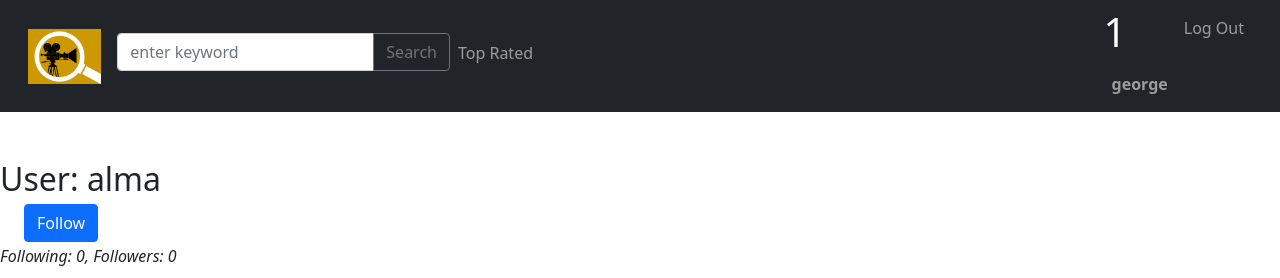
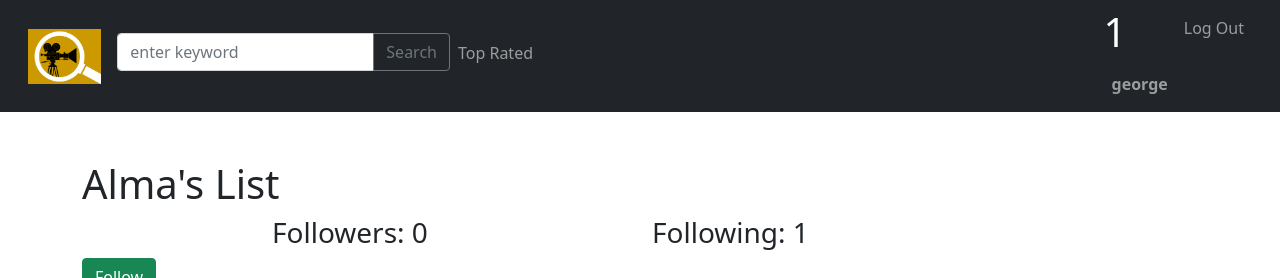
Before and after one commit to gtrapp/filmhub, a Django app: page /profile/2 in a window 1280 px wide. Shown: the top 278 px of the page. Run offline with Django 4.2, Linux system fonts and the light colour scheme; a user stored in the database is signed in; data comes from the database, SQL or seed files in the repository; data that the repository does not hold is empty; some libraries are stand-ins or nearby versions.

Commit message:
profile.html page working now

```diff
--- a/movies/models.py
+++ b/movies/models.py
@@ -31,7 +31,7 @@ class Movie(models.Model):
 
 class Follow(models.Model):
     user = models.ForeignKey(User, on_delete=models.CASCADE, related_name="_user")
-    followed_by = models.ManyToManyField(User, blank=True, related_name="_following")
+    followed_by = models.ForeignKey(User, on_delete=models.CASCADE, related_name="_following")
 
     def __str__(self):
         return f"{self.user} is followed by: {self.followed_by}"
--- a/movies/templates/movies/details.html
+++ b/movies/templates/movies/details.html
@@ -24,6 +24,7 @@
             class="card-subtitle mb-2 text-muted">IMDB: {{movie.imdb_id}}</a>
       </div>
    </div>
+
    {% if in_watchlist %}
    <form action="{% url '_remove_mylist' %}" method="POST">
       <button type="submit" class="btn btn-danger">Remove From My List</button>
@@ -31,7 +32,6 @@
    {% else %}
    <form action="{% url '_add_mylist' %}" method="POST">
       {% csrf_token %}
-
       <input type="hidden" name="imdb_id" class="form-control" id="imdb_id" value="{{movie.imdb_id}}">
       <input type="hidden" name="title" class="form-control" id="title" value="{{movie.title}}">
       <input type="hidden" name="year" class="form-control" id="year" value="{{movie.year}}">
--- a/movies/templates/movies/profile.html
+++ b/movies/templates/movies/profile.html
@@ -1,36 +1,41 @@
 {% extends "movies/layout.html" %}
 {% block body %}
 
-
 <br>
-<div class="inline">
-
-   <h2 data-id="{{viewed_profile_id}}">User: {{viewed_profile}}</h2>
-
-   {% if user.username == viewed_profile %}
-   <button type="button" style="position:relative; bottom:2px;" class="follow btn btn-primary ms-4" disabled>Follow</button>
-   {% else %}
-   {% if following_status == True %}
-   <button type="button" style="position:relative; bottom:2px;" class="follow btn btn-danger ms-4">Unfollow</button>
-   {% elif following_status == False %}
-   <button type="button" style="position:relative; bottom:2px;" class="follow btn btn-primary ms-4">Follow</button>
-   {% endif %}
-   {% endif %}
-
+<div class="container">
+   <h1 style="text-transform: capitalize;">{{ user_profile }}'s List</h1>
+   <div class="row d-flex justify-content-center">
+       <h3 class="col-4">Followers: {{ followers.count }}</h3>
+       <h3 class="col-4">Following: {{ following.count }}</h3>
+       {% if user.is_authenticated %}
+           {% if user != user_profile %}
+               {% if is_following %}
+                   <form action="{% url 'unfollow' %}" method="post">
+                       {% csrf_token %}
+                       <input type="hidden" name="user_follow" value="{{ user_profile }}" />
+                       <input type="submit" value="Unfollow" class="btn btn-danger" />
+                   </form>
+               {% else %}
+                   <form action="{% url 'follow' %}" method="post">
+                       {% csrf_token %}
+                       <input type="hidden" name="user_follow" value="{{ user_profile }}" />
+                       <input type="submit" value="Follow" class="btn btn-success" />
+                   </form>
+               {% endif %}
+           {% endif %}
+       {% endif %}
+   </div>
 </div>
-<!-- Display number of users following and followed by -->
-<i>
-   <p class="content-muted">Following: {{following}}, Followers: {{followed_by}}</p>
-</i>
 <hr>
 <br>
 
    <!-- Show paginated movies -->
    <div class="profile row row-cols-1 row-cols-md-3 g-4 justify-content-center">
+      <!-- TODO: Get a title that is already in George's list also showing in Alma's list -->
       {% for movie in page_obj %}
       <div class="card ms-3" style="width: 14rem" data-id="{{movie.id}}" ;>
          <!-- <div class="card-body rounded"> -->
-         <h4 class="card-title"><a href="{% url '_profile' user_id=user.id%}"><b>@{{ movie.user}}</b></h4></a>
+         <h4 class="card-title"><a href="{% url '_profile' user_id=movie.user.id%}"><b>@{{ movie.user}}</b></h4></a>
 
             <img class="card-img-top" src="{{movie.poster}}" alt="{{movie.title}}" />
             <div class="card-body">
@@ -87,95 +92,95 @@
 
    <script>
 
-      document.addEventListener('DOMContentLoaded', function () {
-         document.querySelectorAll('.follow').forEach(button => {
-            button.onclick = function () {
-               console.log("Hello World");
-               // Detects if EDIT button clicked
+      // document.addEventListener('DOMContentLoaded', function () {
+      //    document.querySelectorAll('.follow').forEach(button => {
+      //       button.onclick = function () {
+      //          console.log("Hello World");
+      //          // Detects if EDIT button clicked
 
-               if (event.target.classList.contains("follow")) {
-                  const button = document.querySelector('.follow')
-                  let movie = document.querySelector('h2').dataset.id
-                  console.log(`User number ${movie}`)
-                  console.log(button);
-                  if (button.innerHTML == "Follow") {
-                     console.log("Follow button");
+      //          if (event.target.classList.contains("follow")) {
+      //             const button = document.querySelector('.follow')
+      //             let movie = document.querySelector('h2').dataset.id
+      //             console.log(`User number ${movie}`)
+      //             console.log(button);
+      //             if (button.innerHTML == "Follow") {
+      //                console.log("Follow button");
 
-                     fetch(`/follow/${movie}`)
-                        .then(response => response.json())
-                        .then(data => {
-                           console.log(data);
-                           button.innerHTML = "Unfollow"
-                           button.className = "follow btn btn-danger ms-4"
-                        })
+      //                fetch(`/follow/${movie}`)
+      //                   .then(response => response.json())
+      //                   .then(data => {
+      //                      console.log(data);
+      //                      button.innerHTML = "Unfollow"
+      //                      button.className = "follow btn btn-danger ms-4"
+      //                   })
 
-                  }
-                  else if (button.innerHTML == "Unfollow") {
-                     console.log("Unfollow button clicked")
+      //             }
+      //             else if (button.innerHTML == "Unfollow") {
+      //                console.log("Unfollow button clicked")
 
-                     fetch(`/follow/${movie}`)
-                        .then(response => response.json())
-                        .then(data => {
-                           console.log(data);
+      //                fetch(`/follow/${movie}`)
+      //                   .then(response => response.json())
+      //                   .then(data => {
+      //                      console.log(data);
 
-                           button.innerHTML = "Follow"
-                           button.className = "follow btn btn-primary ms-4"
+      //                      button.innerHTML = "Follow"
+      //                      button.className = "follow btn btn-primary ms-4"
 
-                        })
-                  }
-               }
+      //                   })
+      //             }
+      //          }
 
-               // Detects if LIKE button clicked
-                  else if (this.className === "btn btn-secondary float-left" || this.className === "btn btn-danger float-left") {
-                     console.log(`Like button clicked. movie number: ${this.parentElement.parentElement.dataset.id}`)
+      //          // Detects if LIKE button clicked
+      //             else if (this.className === "btn btn-secondary float-left" || this.className === "btn btn-danger float-left") {
+      //                console.log(`Like button clicked. movie number: ${this.parentElement.parentElement.dataset.id}`)
 
-                     const element = event.target
-                     const id = element.parentElement.parentElement.dataset.id
+      //                const element = event.target
+      //                const id = element.parentElement.parentElement.dataset.id
 
-                     // Update database then HTML
-                     fetch(`/like/${id}`), {
-                        method: 'POST'}
-                        like(element);
-                     }
+      //                // Update database then HTML
+      //                fetch(`/like/${id}`), {
+      //                   method: 'POST'}
+      //                   like(element);
+      //                }
 
-               // Detects if FOLLOW button clicked
-               else if (event.target.className === "btn btn-primary float-end edit") {
-                  console.log(`Edit button clicked. movie number: ${this.parentElement.parentElement.dataset.id}`)
+      //          // Detects if FOLLOW button clicked
+      //          else if (event.target.className === "btn btn-primary float-end edit") {
+      //             console.log(`Edit button clicked. movie number: ${this.parentElement.parentElement.dataset.id}`)
 
-                  const element = event.target
-                  const id = element.parentElement.parentElement.dataset.id
-                  const originalText = element.parentElement.querySelector("#content").innerText
+      //             const element = event.target
+      //             const id = element.parentElement.parentElement.dataset.id
+      //             const originalText = element.parentElement.querySelector("#content").innerText
 
-                  // If edit button reads 'edit', create content area and change button text to 'save'
-                  if (element.parentElement.querySelector("#edit").innerText === "Edit") {
-                     element.parentElement.querySelector("#content").innerHTML = '<textarea style="width: 32rem" id="edit_text"></textarea>'
-                     element.parentElement.querySelector("#edit_text").placeholder = originalText
+      //             // If edit button reads 'edit', create content area and change button text to 'save'
+      //             if (element.parentElement.querySelector("#edit").innerText === "Edit") {
+      //                element.parentElement.querySelector("#content").innerHTML = '<textarea style="width: 32rem" id="edit_text"></textarea>'
+      //                element.parentElement.querySelector("#edit_text").placeholder = originalText
 
-                     element.parentElement.querySelector("#edit").innerHTML = "Save"
+      //                element.parentElement.querySelector("#edit").innerHTML = "Save"
 
-                     // If edit button reads 'save', update movie
-                  } else if (element.parentElement.querySelector("#edit").innerText === "Save") {
+      //                // If edit button reads 'save', update movie
+      //             } else if (element.parentElement.querySelector("#edit").innerText === "Save") {
 
-                     fetch(`/edit/${id}`, {
-                        method: 'POST',
-                        body: JSON.stringify({
-                           post: element.parentElement.querySelector("#edit_text").value
-                        })
-                     })
+      //                fetch(`/edit/${id}`, {
+      //                   method: 'POST',
+      //                   body: JSON.stringify({
+      //                      post: element.parentElement.querySelector("#edit_text").value
+      //                   })
+      //                })
 
-                        .then(response => response.json())
-                        .then(result => {
-                           console.log(`Edited content: ${result.new_content}`)
+      //                   .then(response => response.json())
+      //                   .then(result => {
+      //                      console.log(`Edited content: ${result.new_content}`)
 
-                           // Update displayed text and revert edit button text to 'edit'
-                           element.parentElement.querySelector("#content").innerHTML = result.new_content
-                           element.parentElement.querySelector("#edit").innerHTML = "Edit"
-                        });
-                  }
-               }
-            }
-         })
-      })
+      //                      // Update displayed text and revert edit button text to 'edit'
+      //                      element.parentElement.querySelector("#content").innerHTML = result.new_content
+      //                      element.parentElement.querySelector("#edit").innerHTML = "Edit"
+      //                   });
+      //             }
+      //          }
+      //       }
+      //    })
+      // })
 
       function like(movie) {
 
--- a/movies/urls.py
+++ b/movies/urls.py
@@ -15,7 +15,10 @@ urlpatterns = [
     path("top_rated", views.top_rated, name="_top_rated"),
 
     # API routes
-    path("follow/<int:user_id>", views.follow, name="follow"),
+    path("unfollow", views.unfollow, name="unfollow"),
+    path("follow", views.follow, name="follow"),
+    path("following", views.following, name="following"),
+
     path("like/<str:movie_id>", views.like, name="_like"),
     path("add_mylist", views.add_mylist, name="_add_mylist"),
     path("remove_mylist/<str:id>", views.remove_mylist, name="_remove_mylist"),
--- a/movies/views.py
+++ b/movies/views.py
@@ -90,7 +90,7 @@ def check_imdbid_and_user(user_id, imdb_id):
     except Movie.DoesNotExist:
         return False
 
-
+# TODO
 def details(request, imdb_id):
 
     # Get movie details
@@ -217,6 +217,7 @@ def my_list(request, id):
     return HttpResponseRedirect(reverse("_details", args=(movie_instance.id,)))
 
 
+# TODO
 def add_mylist(request):
 
     imdb_id = request.POST["imdb_id"]
@@ -300,111 +301,78 @@ def mylist(request, id):
 # TODO
 def profile(request, user_id):
     user = User.objects.get(pk=user_id)
-    # print("PROFILE user_id: ", user_id, user_name)
-    # Get profile
-    profile = User.objects.get(id=user_id)
+    print("Debug | user: ", user)
+    all_movies = Movie.objects.filter(user=user).order_by("id").reverse()
 
-    # Check if user follows profile
-    if Follow.objects.filter(user=user_id, followed_by=request.user).exists():
-        # print("Debug | user is following profile")
-        following_status = True
-    else:
-        # print("Debug | user is NOT following profile")
-        following_status = False
+    following = Follow.objects.filter(user=user)
+    followers = Follow.objects.filter(followed_by=user)
 
-    # Get list of IDs of people the logged in user follows (Follow objects)
-    follow_list = []
-    following = request.user._following.all()
-    for x in following:
-        follow_list.append(x.user.id)
+    try:
+        check_follow = followers.filter(user=User.objects.get(pk=request.user.id))
+        if len(check_follow) != 0:
+            is_following = True
+        else:
+            is_following = False
+    except:
+        is_following = False
 
-    # Gets movies from profile in reverse chronological order
-    # movies = Movie.objects.filter(user=user_id).order_by("id").reverse()
-
-    current_user = request.user
-    print("PROFILE current_user: ", current_user)
-    movies = current_user._movie_mylist.all()
-
-    print("PROFILE movies: <QuerySet")
-
-    paginator = Paginator(movies, 10)
+    paginator = Paginator(all_movies, 10)
     page_number = request.GET.get("page")
     page_obj = paginator.get_page(page_number)
 
-    return render(
-        request,
-        "movies/profile.html",
-        {
+    return render(request, "movies/profile.html", {
+            "all_movies": all_movies,
             "page_obj": page_obj,
-            "viewed_profile": profile.username,
-            "viewed_profile_id": user_id,
-            "movies": movies,
-            "following": profile._following.all().count(),
-            "followed_by": Follow.objects.filter(user=user_id).count(),
-            "following_status": following_status,
-        },
-    )
+            "username": user.username,
+            "following": following,
+            "followers": followers,
+            "is_following": is_following,
+            "user_profile": user
+        })
+
 
 
 def following(request):
+    current_user = User.objects.get(pk=request.user.id)
+    following_people = Follow.objects.filter(user=current_user)
+    all_movies = Movie.objects.all().order_by('id').reverse()
 
-    # Gets all profiles user follows
-    users_followed = request.user._following.all()
+    following_posts = []
 
-    # Make list of IDs
-    users_followed_ids = []
-    for x in users_followed:
-        users_followed_ids.append(x.user.id)  # add the user id of the user who clicked
+    for post in all_movies:
+        for person in following_people:
+            if person.followed_by == post.user:
+                following_posts.append(post)
 
-    # print("Debug | User follows: ", users_followed_ids)
+    # Pagination
+    paginator = Paginator(following_posts, 3 )
+    page_number = request.GET.get('page')
+    posts_of_the_page = paginator.get_page(page_number)
 
-    # Gets posts from profiles in reverse chronological order
-    posts = Movie.objects.filter(author__in=users_followed_ids).order_by("id").reverse()
-
-    paginator = Paginator(posts, 10)
-    page_number = request.GET.get("page")
-    page_obj = paginator.get_page(page_number)
-
-    return render(request, "movie/following.html", {"page_obj": page_obj})
+    return render(request, "movies/following.html", {
+        "posts_of_the_page": posts_of_the_page
+    })
 
 
-def follow(request, user_id):
-    # Get user
-    user = User.objects.get(pk=request.user.id)
-    print("Debug:", user, type(user), user._following.all())
 
-    # Get profile being viewed
-    profile = User.objects.get(pk=user_id)
-    # print("Debug:", profile, type(profile), profile.following.all())
+def follow(request):
+    user_follow = request.POST['user_follow']
+    current_user = User.objects.get(pk=request.user.id)
+    user_follow_data = User.objects.get(username=user_follow)
+    f = Follow(user=current_user, followed_by=user_follow_data)
+    f.save()
+    user_id = user_follow_data.id
+    return HttpResponseRedirect(reverse(profile, kwargs={'user_id': user_id}))
 
-    # Check if user already follows profile. If so, remove
-    if Follow.objects.filter(user=profile, followed_by=user).exists():
 
-        # print("Debug: user currently following profile")
-        instance = Follow.objects.filter(user=profile, followed_by=user).get()
-
-        user._following.remove(instance)
-
-        # If empty ManyToMany field, delete relationship
-        a = Follow.objects.filter(user=profile)
-        for x in a:
-            if not x.followed_by.exists():
-                x.delete()
-
-        # print("Debug: user no longer following profile")
-
-    else:
-
-        # print("Debug: user NOT currently following profile")
-        instance = Follow(user=profile)
-        instance.save()
-
-        instance.followed_by.add(user)
-        # print("Debug: user now following profile")
-
-    return JsonResponse(
-        {"message": "Profile successfully followed / unfollowed"}, status=201
-    )
+def unfollow(request):
+    user_follow = request.POST['user_follow']
+    current_user = User.objects.get(pk=request.user.id)
+    user_follow_data = User.objects.get(username=user_follow)
+    f = Follow.objects.get(user=current_user, followed_by=user_follow_data)
+    f.delete()
+    user_id = user_follow_data.id
+    return HttpResponseRedirect(reverse(profile, kwargs={'user_id': user_id}))
 
 
 # @csrf_exempt
```
Also changed, not shown: db.sqlite3, movies/migrations/0001_initial.py.
